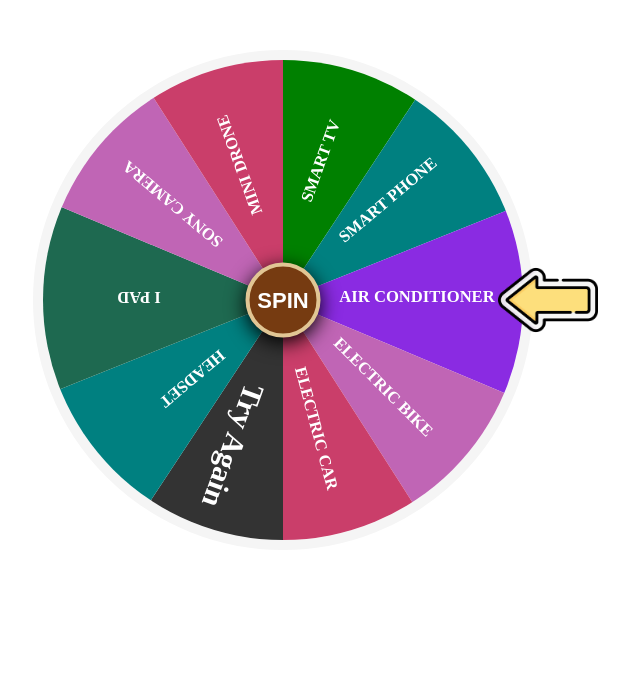
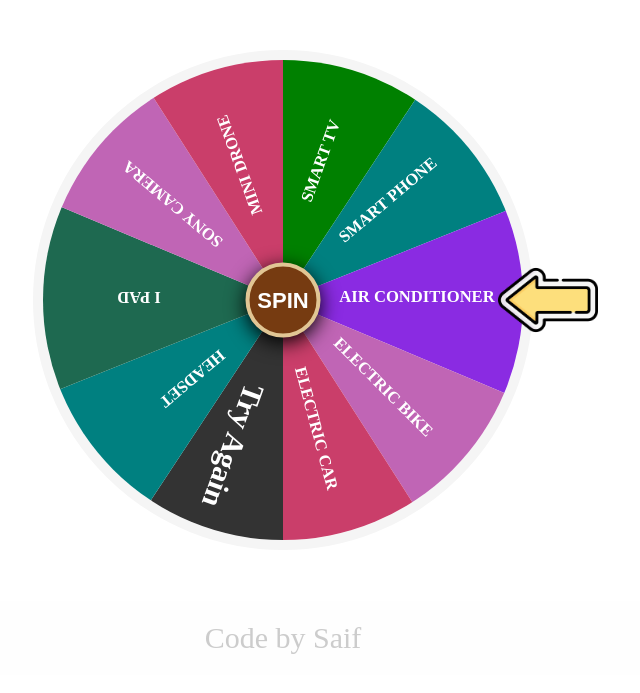
Before and after one commit to Saif-09/Spinning-Game, a plain HTML site: page index.html in a window 1280 px wide. Shown: the part 125-818 px from the top of the page, without its empty margins (357-997 px from the left). Drawn offline with Linux system fonts and the light colour scheme; some packages are replaced by stand-ins of ours; a script that the page names is missing.

Commit message:
added footer

```diff
--- a/index.html
+++ b/index.html
@@ -9,6 +9,7 @@
 </head>
 <body>
     <div class="mainbox" id="mainbox">
+
         <div class="box" id="box">
             <div class="box1">
             <span class="font span1"><h5>SMART TV</h5></span>
@@ -27,6 +28,9 @@
     </div>
     <button class="spin" onclick="spin()">SPIN</button>
 </div>
+<footer>
+    <p>Code by Saif</p>
+  </footer>
 <audio controls="controls"
        id="wheel"
        src="assets/wheel-spin-click-slow-down-101152.mp3"
--- a/style.css
+++ b/style.css
@@ -179,6 +179,22 @@ span{
 .mainbox.animate:after{
     animation:animateArrow 0.7s ease infinite;
 }
+footer {
+    background-color: #f8f8f8;
+    padding: 20px;
+    opacity: 20%;
+    user-select: none;
+    text-align: center;
+    position: fixed;
+    bottom: 0;
+    width: 100%;
+  }
+
+  footer p {
+    margin: 0;
+    font-size:30px;
+    color: #000000;
+  }
 audio{
     display: none;
 }
```
